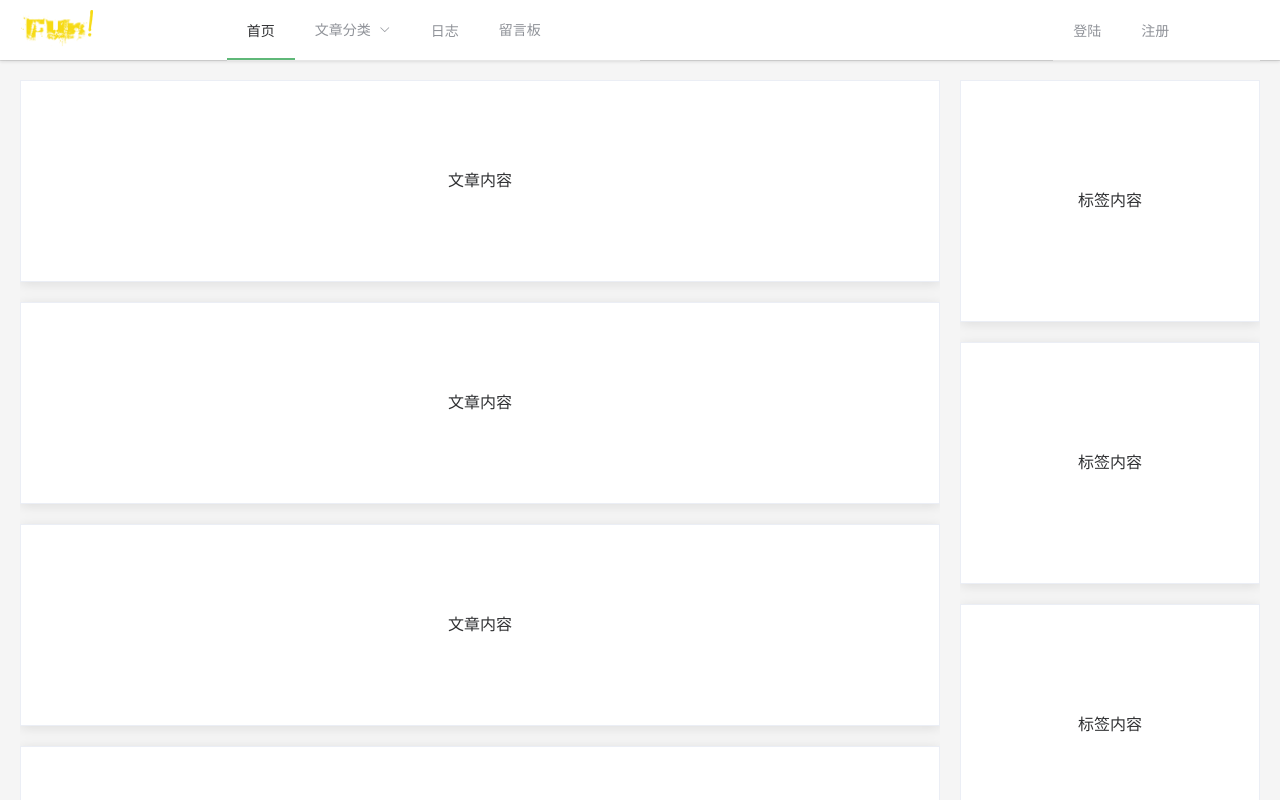
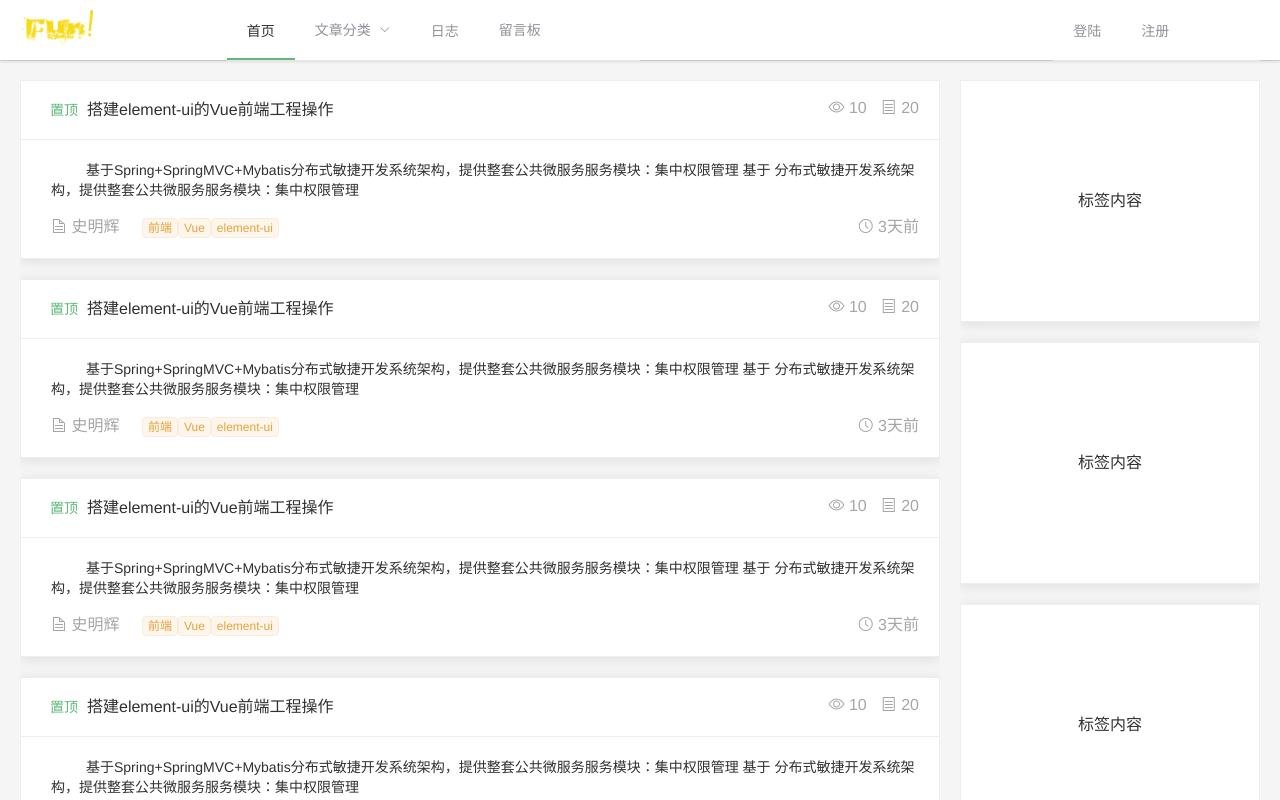
Before and after one commit to shimh-develop/blog-vue-springboot, a Vue app in the folder blog-app/: page / in a window 1280 px wide. Shown: the top 800 px of the page. Built offline with nearby package versions, Linux system fonts and the light colour scheme.

Commit message:
首页的文章列表

```diff
--- a/blog-app/src/App.vue
+++ b/blog-app/src/App.vue
@@ -20,7 +20,6 @@ body {
 	line-height: 1.5;
 }
 a {
-    color: #00d1b2;
     cursor: pointer;
     text-decoration: none;
     transition: none 86ms ease-out;
--- a/blog-app/src/views/Index.vue
+++ b/blog-app/src/views/Index.vue
@@ -1,47 +1,54 @@
 <template>
   <el-container>
     <el-main>
-    	<el-card class="box-card me-area">
-			  <p>文章内容</p>
+
+
+    	<el-card class="me-area" v-for="o in 8" :key="o">
+			  <div slot="header" class="me-article-header">
+			  	<el-button class="me-article-icon" type="text">置顶</el-button>
+			    <a>搭建element-ui的Vue前端工程操作</a>
+			    <span class="me-pull-right me-article-count">
+			    	<i class="el-icon-tickets"></i>&nbsp;20
+			    </span>
+			    <span class="me-pull-right me-article-count">
+			    	<i class="el-icon-view"></i>&nbsp;10
+			    </span>
+			  </div>
+			  <div class="me-artile-description">
+			    	基于Spring+SpringMVC+Mybatis分布式敏捷开发系统架构，提供整套公共微服务服务模块：集中权限管理
+			    	基于 分布式敏捷开发系统架构，提供整套公共微服务服务模块：集中权限管理
+			  </div>
+			  <div class="me-article-footer">
+			  	<span class="me-article-author">
+			    	<i class="el-icon-document"></i>&nbsp;史明辉
+			    </span>
+
+			  	<el-tag  size="mini" type="warning">前端</el-tag>
+			  	<el-tag size="mini" type="warning">Vue</el-tag>
+			  	<el-tag size="mini" type="warning">element-ui</el-tag>
+
+			  	<span class="me-pull-right me-article-count">
+			    	<i class="el-icon-time"></i>&nbsp;3天前
+			    </span>
+
+			  </div>
 			</el-card>
 
-			<el-card class="box-card me-area">
-			  <p>文章内容</p>
-			</el-card>
 
-			<el-card class="box-card me-area">
-			  <p>文章内容</p>
-			</el-card>
-
-			<el-card class="box-card me-area">
-			  <p>文章内容</p>
-			</el-card>
-
-			<el-card class="box-card me-area">
-			  <p>文章内容</p>
-			</el-card>
-
-			<el-card class="box-card me-area">
-			  <p>文章内容</p>
-			</el-card>
-
-			<el-card class="box-card me-area">
-			  <p>文章内容</p>
-			</el-card>
     </el-main>
 
 
     <el-aside>
 
-    	<el-card class="box-card me-area">
+    	<el-card class="me-area">
 			  <p>标签内容</p>
 			</el-card>
 
-    	<el-card class="box-card me-area">
+    	<el-card class="me-area">
 			  <p>标签内容</p>
 			</el-card>
 
-			<el-card class="box-card me-area">
+			<el-card class="me-area">
 			  <p>标签内容</p>
 			</el-card>
     </el-aside>
@@ -81,8 +88,7 @@ export default {
 
 .el-main {
 	padding: 0px;
-  text-align: center;
-  line-height: 160px;
+  line-height: 16px;
 }
 
 .el-card{
@@ -93,7 +99,31 @@ export default {
 	margin-top: 20px;
 	border-radius: 0;
 }
+.me-article-header {
+	/*padding: 10px 18px;*/
+}
+.me-article-icon {
+	padding: 3px 8px;
+}
+.me-article-count {
+	color: #a6a6a6;
+	padding-left: 14px;
+}
+.me-pull-right {
+	float: right;
+}
+.me-artile-description {
+	font-size: 14px;
+	line-height: 20px;
+	padding-left: 10px;
+	margin-bottom: 18px;
+	text-indent: 2.5em;
+}
+.me-article-author {
+	padding-left: 10px;
+	color: #a6a6a6;
+	padding-right: 18px;
 
-
+}
 
 </style>
```
Also changed, not shown: 1 other file (tests, documents, lock files or other folders).
